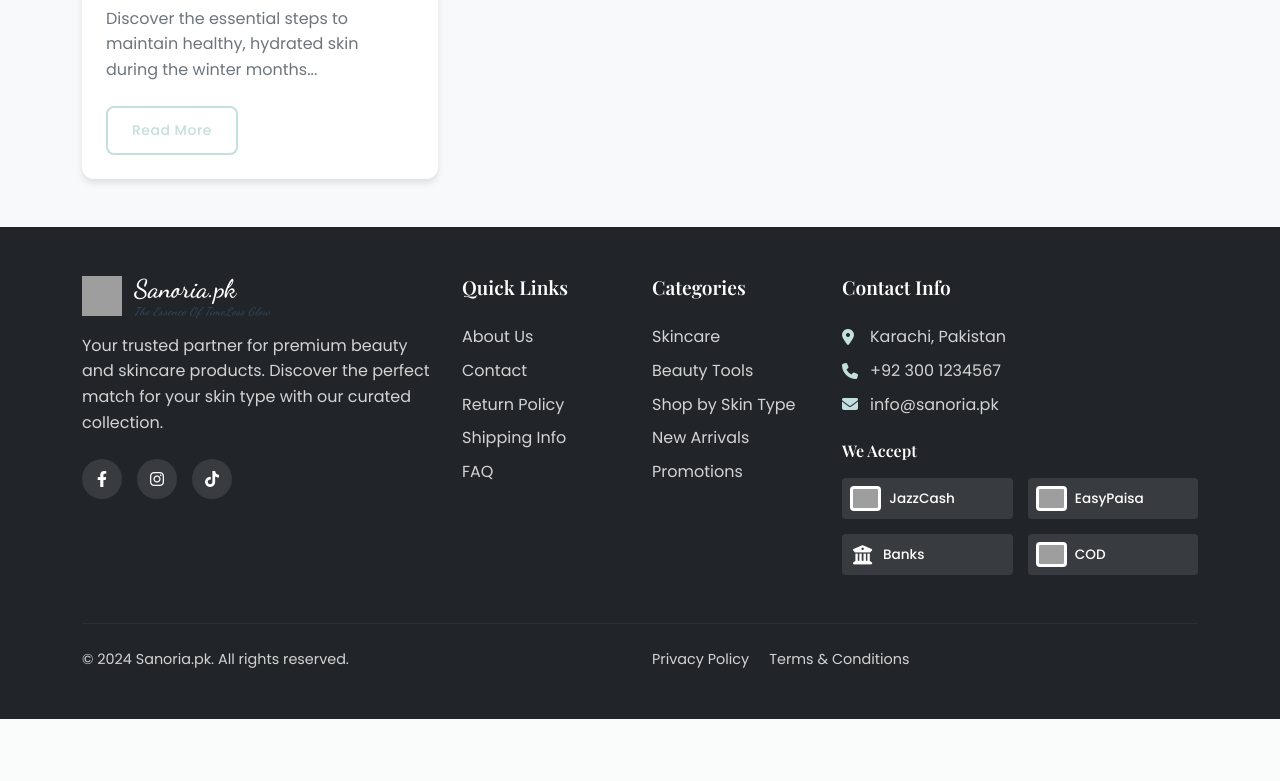
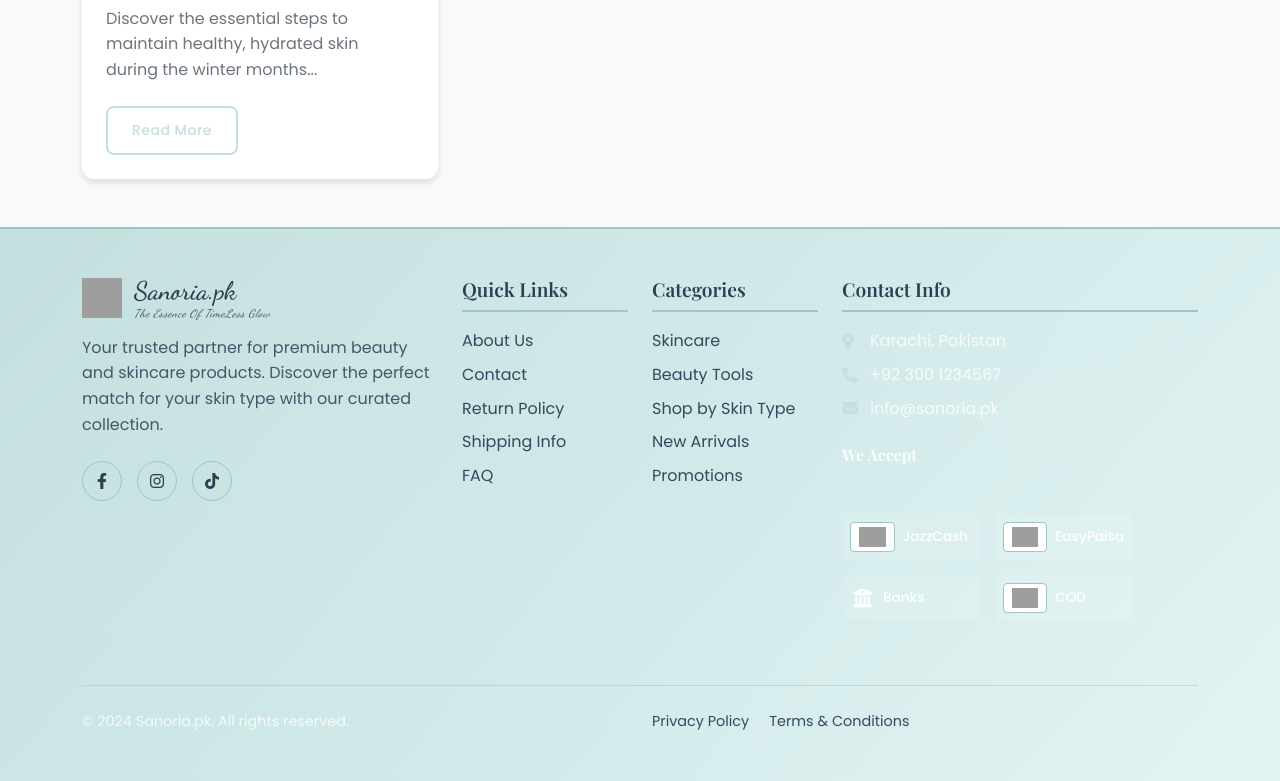
Before and after one commit to ktech643/sanoria-ecom, a PHP site: page / in a window 1280 px wide. Shown: the part 3833-4614 px from the top of the page. Before the commit the page ends 4552 px from the top, so only its background shows below. Run offline with PHP 8.4, Linux system fonts and the light colour scheme; some libraries are stand-ins or nearby versions; grey boxes are pictures that could not be loaded.

Commit message:
Update footer theme with blue-gray gradient and enhanced styling
Co-authored-by: wahabele22 <wahabele22@gmail.com>

```diff
--- a/css/notification-theme-update.css
+++ b/css/notification-theme-update.css
@@ -248,3 +248,174 @@
     outline-offset: 2px;
     border-radius: 3px;
 }
+/* =====================
+   FOOTER THEME UPDATE - BLUE-GRAY PALETTE
+   ===================== */
+
+/* Updated footer with blue-gray gradient */
+.main-footer {
+    background: linear-gradient(135deg, var(--primary-color) 0%, var(--primary-light) 50%, var(--secondary-color) 100%) !important;
+    color: var(--primary-text-color) !important;
+    position: relative;
+    overflow: hidden;
+    border-top: 2px solid var(--primary-dark);
+}
+
+.main-footer::before {
+    content: '';
+    position: absolute;
+    top: 0;
+    left: 0;
+    right: 0;
+    bottom: 0;
+    background: linear-gradient(45deg, rgba(196, 223, 223, 0.1) 0%, rgba(210, 233, 233, 0.05) 50%, rgba(227, 244, 244, 0.1) 100%);
+    pointer-events: none;
+}
+
+/* Footer content with proper z-index */
+.main-footer > * {
+    position: relative;
+    z-index: 1;
+}
+
+/* Footer brand text updates */
+.footer-brand-text {
+    color: var(--primary-text-color) !important;
+    text-shadow: 0 1px 2px rgba(255, 255, 255, 0.3);
+}
+
+.footer-brand-tagline {
+    color: var(--secondary-text-color) !important;
+    opacity: 0.9;
+}
+
+/* Footer titles */
+.footer-title {
+    color: var(--primary-text-color) !important;
+    font-weight: 600;
+    border-bottom: 2px solid var(--primary-dark);
+    padding-bottom: 0.5rem;
+    margin-bottom: 1rem;
+}
+
+/* Footer description */
+.footer-description {
+    color: var(--secondary-text-color) !important;
+    opacity: 0.9;
+}
+
+/* Footer links */
+.footer-links a {
+    color: var(--secondary-text-color) !important;
+    transition: all 0.3s ease;
+}
+
+.footer-links a:hover {
+    color: var(--accent-color) !important;
+    transform: translateX(5px);
+}
+
+/* Social links */
+.social-links a {
+    background: rgba(196, 223, 223, 0.2) !important;
+    color: var(--primary-text-color) !important;
+    border: 1px solid var(--primary-dark) !important;
+    transition: all 0.3s ease;
+}
+
+.social-links a:hover {
+    background: var(--primary-dark) !important;
+    color: white !important;
+    transform: translateY(-2px) scale(1.1);
+}
+
+/* Footer divider */
+.footer-divider {
+    border-color: var(--primary-dark) !important;
+    opacity: 0.5;
+}
+
+/* Copyright and footer bottom */
+.copyright {
+    color: var(--secondary-text-color) !important;
+    opacity: 0.8;
+}
+
+.footer-links-inline a {
+    color: var(--secondary-text-color) !important;
+    transition: all 0.3s ease;
+}
+
+.footer-links-inline a:hover {
+    color: var(--accent-color) !important;
+}
+
+/* Payment methods styling */
+.payment-methods {
+    display: flex;
+    align-items: center;
+    gap: 1rem;
+    flex-wrap: wrap;
+    margin-bottom: 1rem;
+}
+
+.payment-icon {
+    height: 30px;
+    width: auto;
+    background: white;
+    padding: 4px 8px;
+    border-radius: 4px;
+    border: 1px solid var(--primary-dark);
+    transition: all 0.3s ease;
+}
+
+.payment-icon:hover {
+    transform: translateY(-2px);
+    box-shadow: 0 4px 8px rgba(196, 223, 223, 0.3);
+}
+
+.payment-text {
+    background: rgba(196, 223, 223, 0.2);
+    color: var(--primary-text-color);
+    padding: 4px 12px;
+    border-radius: 4px;
+    border: 1px solid var(--primary-dark);
+    font-size: 0.85rem;
+    font-weight: 500;
+}
+
+/* Newsletter section */
+.newsletter {
+    background: rgba(196, 223, 223, 0.1);
+    padding: 1rem;
+    border-radius: 8px;
+    border: 1px solid var(--primary-dark);
+}
+
+.newsletter h6 {
+    color: var(--primary-text-color) !important;
+    margin-bottom: 0.75rem;
+}
+
+.newsletter .input-group .form-control {
+    border: 1px solid var(--primary-dark);
+    background: white;
+    color: var(--primary-text-color);
+}
+
+.newsletter .input-group .form-control:focus {
+    border-color: var(--accent-color);
+    box-shadow: 0 0 0 0.2rem rgba(122, 188, 188, 0.25);
+}
+
+.newsletter .btn-primary {
+    background: var(--primary-dark) !important;
+    border-color: var(--primary-dark) !important;
+    color: white !important;
+}
+
+.newsletter .btn-primary:hover {
+    background: var(--accent-color) !important;
+    border-color: var(--accent-color) !important;
+    transform: translateY(-1px);
+}
--- a/css/style.css
+++ b/css/style.css
@@ -1068,8 +1068,21 @@ h1, h2, h3, h4, h5, h6 {
    ===================== */
 
 .main-footer {
-    background: var(--secondary-color);
-    color: var(--white);
+    background: linear-gradient(135deg, var(--primary-color) 0%, var(--primary-light) 50%, var(--secondary-color) 100%);
+    color: var(--primary-text-color);
+    position: relative;
+    overflow: hidden;
+}
+
+.main-footer::before {
+    content: '';
+    position: absolute;
+    top: 0;
+    left: 0;
+    right: 0;
+    bottom: 0;
+    background: linear-gradient(45deg, rgba(196, 223, 223, 0.1) 0%, rgba(210, 233, 233, 0.05) 50%, rgba(227, 244, 244, 0.1) 100%);
+    pointer-events: none;
 }
 
 .footer-logo {
```
